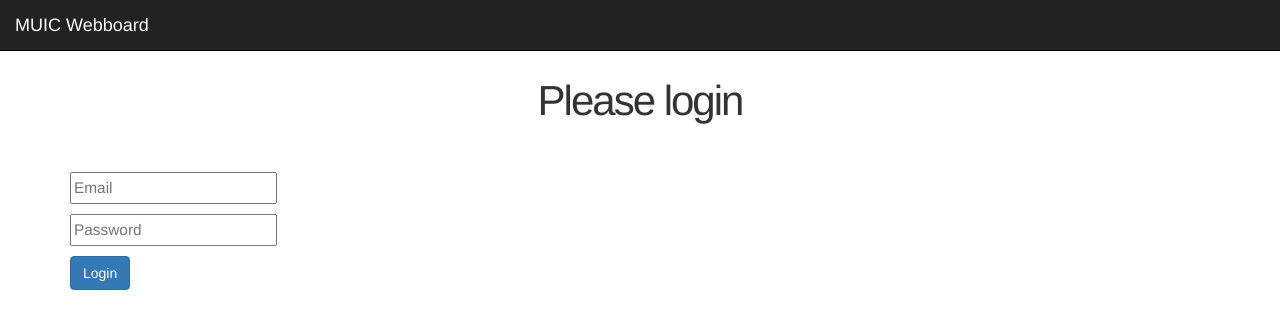
After one commit to MUICProgrammingClub/muicwebboard, a Flask app: page /login in a window 1280 px wide. The commit adds this page. Shown: the top 329 px of the page. Run offline with Flask 2, Linux system fonts and the light colour scheme; some libraries are stand-ins or nearby versions.

Commit message:
Add login logout function

```diff
--- a/app/templates/base.html.j2
+++ b/app/templates/base.html.j2
@@ -20,18 +20,6 @@
       <a class="navbar-brand" href="/">MUIC Webboard</a>
     </div>
 
-    <ul class="nav navbar-nav navbar-right">
-      <li><a href="/signup">Sign Up</a></li>
-    </ul>
-
-    <form class="navbar-form navbar-right" role="form">
-        <div class="form-group">
-          <input type="email" class="form-control" placeholder="Email">
-          <input type="password" class="form-control" placeholder="Password">
-        </div>
-        <button type="submit" class="btn btn-default">Login</button>
-    </form>
-
   </div><!-- /.container-fluid -->
   </nav>
   {% for message in get_flashed_messages() %}
--- a/app/templates/index.html.j2
+++ b/app/templates/index.html.j2
@@ -1,4 +1,7 @@
 {% extends "base.html.j2" %}
 {% block content %}
   <p>Welcome to index page</p>
+  <p><a href="/signup">Sign Up</a></p>
+  <p><a href="/login">Login</a></p>
+  <p><a href="/logout">Logout</a></p>
 {% endblock %}
--- /dev/null
+++ b/app/templates/login.html.j2
@@ -0,0 +1,33 @@
+{% extends "base.html.j2" %}
+{% block content %}
+
+<h1>Please login</h1>
+<br>
+<form class="form-signin" role="form" method="post" action="">
+  {{ form.csrf_token }}
+
+  <p>
+    {{ form.email(placeholder="Email") }}
+    <span class="error">
+      {% if form.email.errors %}
+        {% for error in form.email.errors %}
+          {{ error }}
+        {% endfor %}
+      {% endif %}
+    </span>
+  </p>
+
+  <p>
+    {{ form.password(placeholder="Password") }}
+    <span class="error">
+      {% if form.password.errors %}
+        {% for error in form.password.errors %}
+          {{ error }}
+        {% endfor %}
+      {% endif %}
+    </span>
+  </p>
+
+  <p><button type="submit" class="btn btn-primary">Login</button></p>
+</form>
+{% endblock %}
--- a/app/views.py
+++ b/app/views.py
@@ -1,4 +1,4 @@
-from flask import render_template, flash, redirect, session, url_for, request
+from flask import render_template, flash, redirect, url_for, request, session
 from flask.ext.login import login_user, logout_user, current_user, login_required
 from sqlalchemy.exc import IntegrityError
 from app import app, bcrypt, db, lm
@@ -32,6 +32,7 @@ def signup():
       db.session.add(user)
       db.session.commit()
       login_user(user)
+      session['logged_in'] = True
       return redirect(url_for('index'))
 
     except IntegrityError: # Prevent user from having multiple account
@@ -41,10 +42,27 @@ def signup():
 
 @app.route('/login', methods=['GET', 'POST'])
 def login():
-  if request.method == 'GET':
-    return render_template('login.html.j2')
+  form = LoginForm(request.form)
+  if request.method == 'POST':
+    if form.validate_on_submit():
+      user = User.query.filter_by(email=request.form['email']).first()
+      if user is not None and bcrypt.check_password_hash(user.password, request.form['password']):
+        login_user(user)
+        session['logged_in'] = True
+        flash('You were logged in!')
+        return redirect(url_for('index'))
+      else:
+        flash('Invalid email or password!')
+
+  # If user already logged in
+  if 'logged_in' in session and session['logged_in'] == True:
+    return redirect(url_for('index'))
+
+  return render_template('login.html.j2', form=form)
 
 @app.route('/logout')
+@login_required
 def logout():
-  session.pop('username', None)
+  logout_user()
+  session.pop('logged_in', None)
   return redirect(url_for('index'))
```
